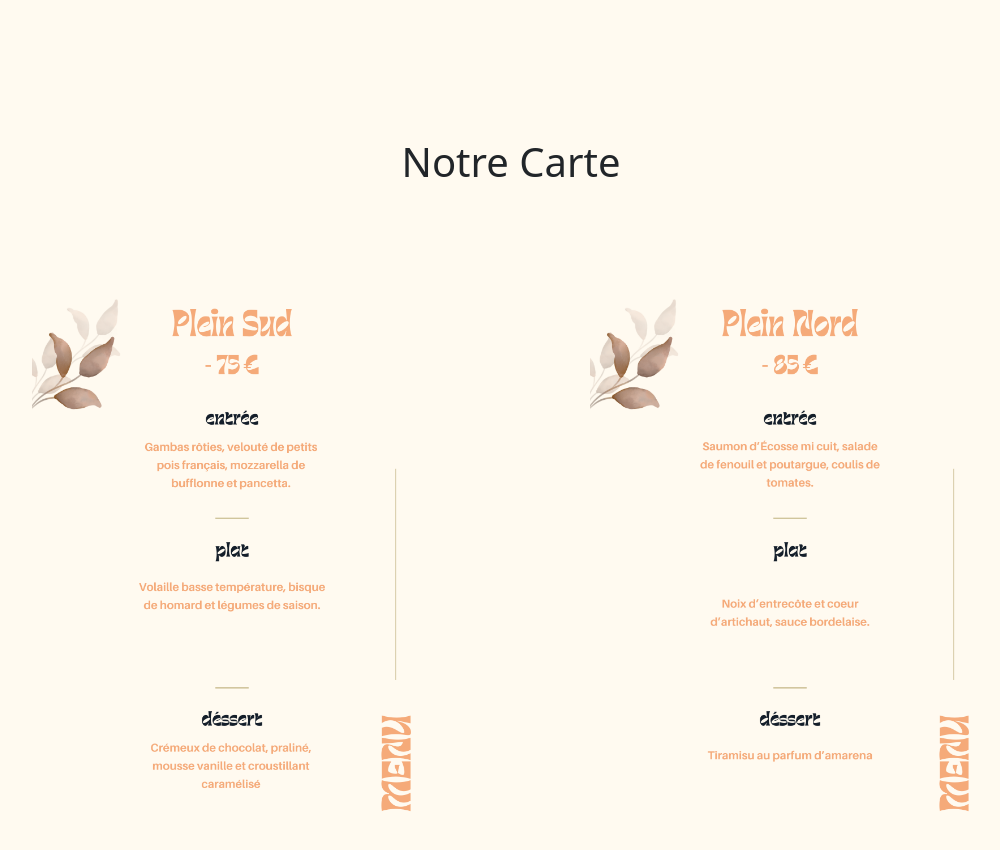
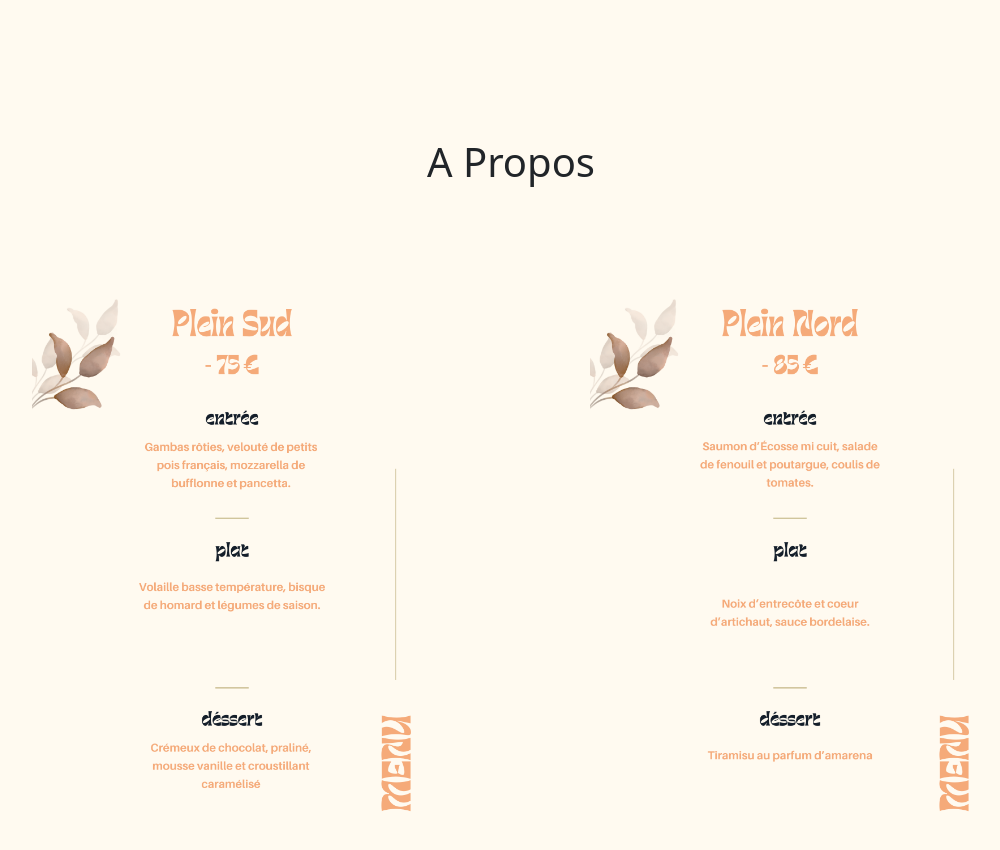
Before and after one commit to Binasta/restaurant, a plain HTML site: page index.html in a window 1280 px wide. Shown: the part 3160-4010 px from the top of the page, without its empty margins (129-1129 px from the left). Drawn offline with nearby package versions, Linux system fonts and the light colour scheme.

Commit message:
A_proposV2

```diff
--- a/index.html
+++ b/index.html
@@ -138,7 +138,7 @@
 
 
     <section class="title"  id="menu">
-        <h1 clas="m-0">Notre Carte </h1>
+        <h1 clas="m-0">A Propos</h1>
     </section>
 
     <main>
```
